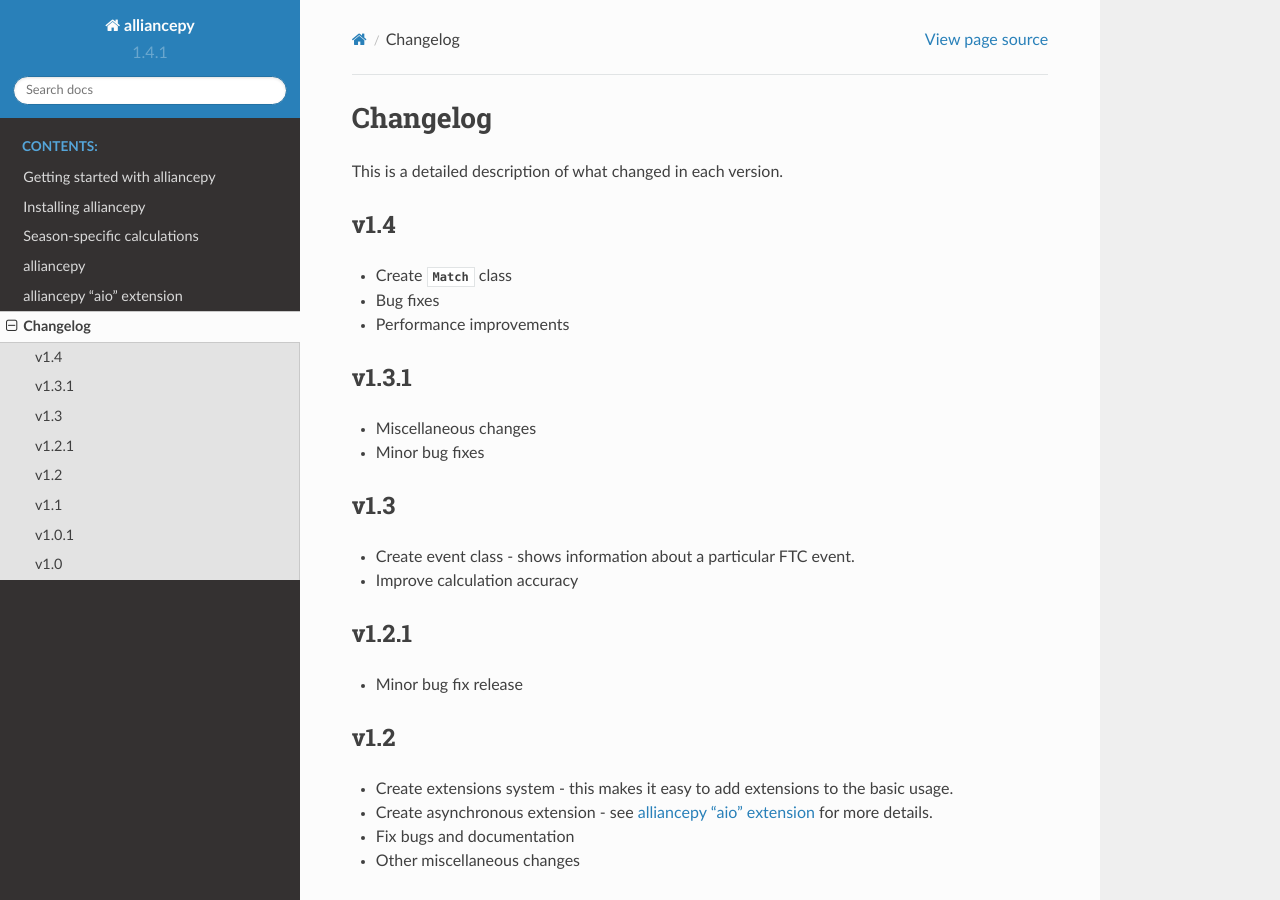
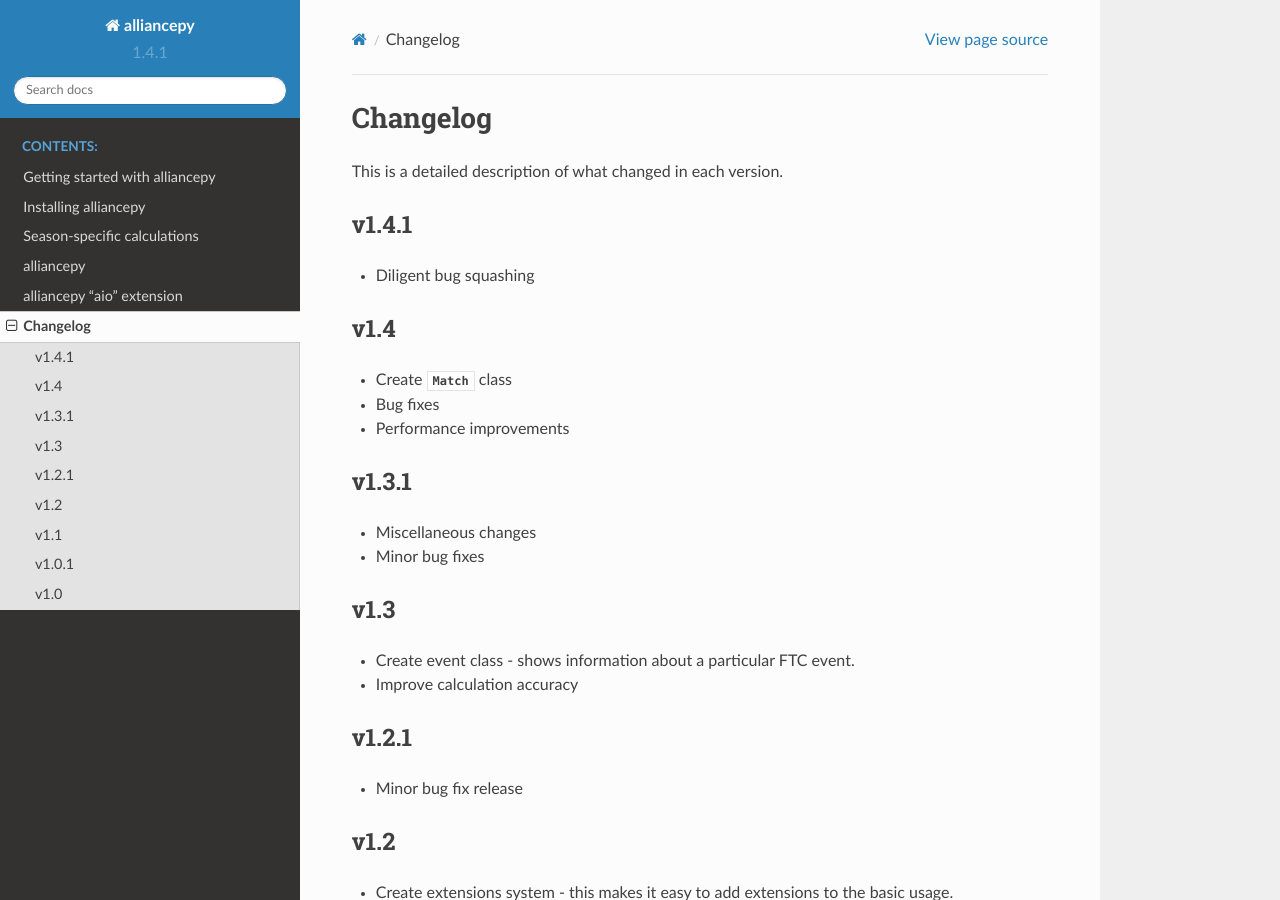
Before and after one commit to karx1/alliancepy, a Sphinx documentation site: the page built from docs/source/changelog.rst, in a window 1280 px wide and 900 px high. Built offline with Sphinx 7.4.7 and the Read the Docs theme 2.0.0, drawn with Linux system fonts in a browser that asks for light colours.

Commit message:
Update changelog

```diff
--- a/docs/source/changelog.rst
+++ b/docs/source/changelog.rst
@@ -2,6 +2,12 @@
 ==========
 
 This is a detailed description of what changed in each version.
+
+.. _vp1p4p1:
+
+v1.4.1
+-------
+- Diligent bug squashing
 
 .. _vp1p4:
 
```
